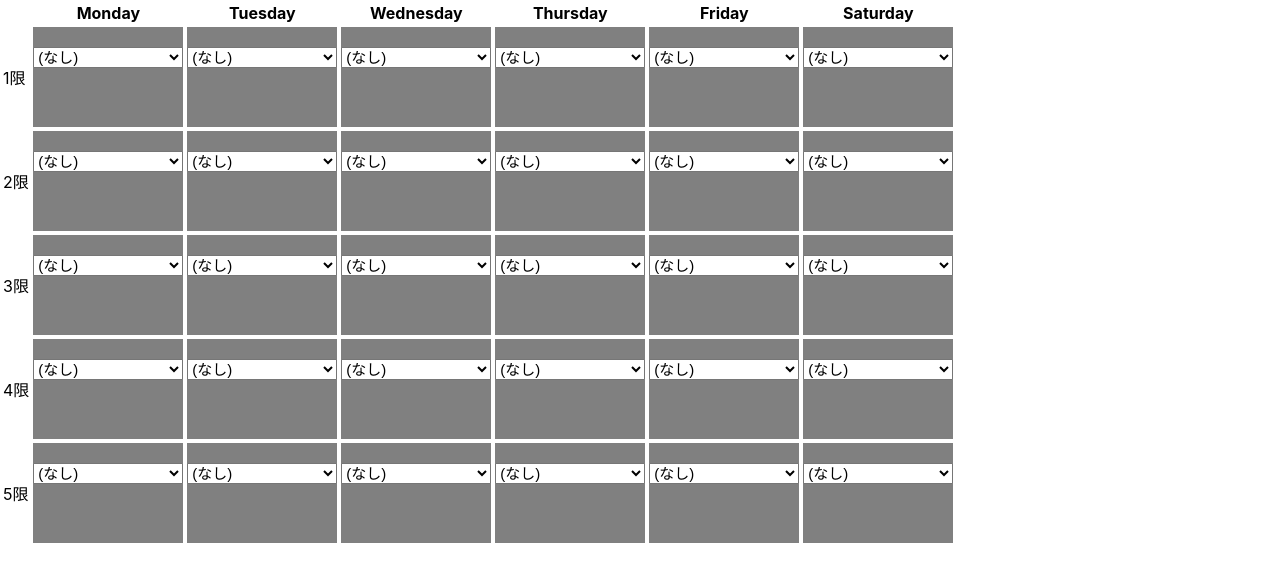
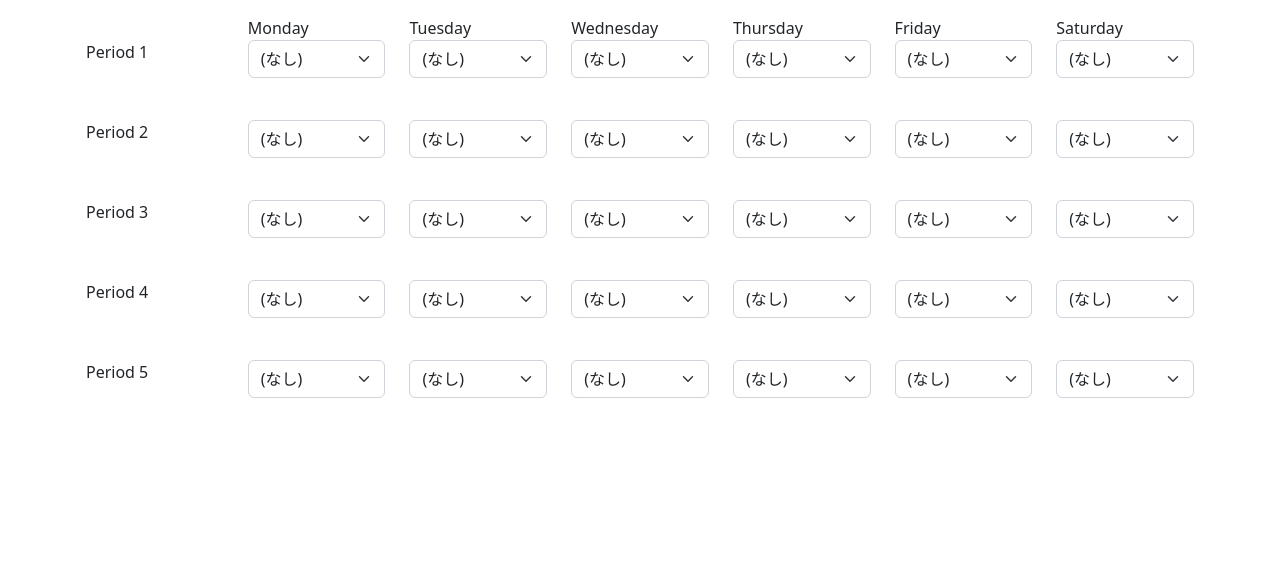
Before and after one commit to Kyo-s-s/sit_timetable, a React (Create React App) app: page / in a window 1280 px wide. Shown: the top 582 px of the page. Built offline with nearby package versions, Linux system fonts and the light colour scheme.

Commit message:
[Add] bootstrap

```diff
--- a/package.json
+++ b/package.json
@@ -10,7 +10,9 @@
     "@types/node": "^16.18.14",
     "@types/react": "^18.0.28",
     "@types/react-dom": "^18.0.11",
+    "bootstrap": "^5.2.3",
     "react": "^18.2.0",
+    "react-bootstrap": "^2.7.2",
     "react-dom": "^18.2.0",
     "react-scripts": "5.0.1",
     "typescript": "^4.9.5",
--- a/src/App.tsx
+++ b/src/App.tsx
@@ -1,11 +1,14 @@
 import React from 'react';
 import logo from './logo.svg';
 import './App.css';
+import 'bootstrap/dist/css/bootstrap.min.css';
 import { TimeTable } from './TimeTable/TimeTable';
 
 function App() {
   return (
-    <TimeTable />
+    <div className="mx-5">
+      <TimeTable />
+    </div>
   );
 }
 
--- a/src/TimeTable/TimeTable.tsx
+++ b/src/TimeTable/TimeTable.tsx
@@ -1,4 +1,8 @@
 import React from "react";
+import Table from 'react-bootstrap/Table';
+import { Container } from "react-bootstrap";
+import Col from "react-bootstrap/Col";
+import Row from "react-bootstrap/Row";
 import test from "../json/test.json"
 import { Lecture, lectureNone, Period, periodNum, toLecture, Week, weekNum } from "./Lecture";
 import { TimeTableCell } from "./TimeTableCell";
@@ -32,64 +36,33 @@ export class TimeTable extends React.Component {
     console.log(JSON.stringify(this.lecturesWeekTime));
   }
 
+
+
   render() {
     return (
-      <table>
-        <tr>
-          <th></th>
-          <th>Monday</th>
-          <th>Tuesday</th>
-          <th>Wednesday</th>
-          <th>Thursday</th>
-          <th>Friday</th>
-          <th>Saturday</th>
-        </tr>
-        <tr>
-          <td>1限</td>
-          <td><TimeTableCell lectures={this.lecturesWeekTime[Week.Monday][Period.Period1]} /></td>
-          <td><TimeTableCell lectures={this.lecturesWeekTime[Week.Tuesday][Period.Period1]} /></td>
-          <td><TimeTableCell lectures={this.lecturesWeekTime[Week.Wednesday][Period.Period1]} /></td>
-          <td><TimeTableCell lectures={this.lecturesWeekTime[Week.Thursday][Period.Period1]} /></td>
-          <td><TimeTableCell lectures={this.lecturesWeekTime[Week.Friday][Period.Period1]} /></td>
-          <td><TimeTableCell lectures={this.lecturesWeekTime[Week.Saturday][Period.Period1]} /></td>
-        </tr>
-        <tr>
-          <td>2限</td>
-          <td><TimeTableCell lectures={this.lecturesWeekTime[Week.Monday][Period.Period2]} /></td>
-          <td><TimeTableCell lectures={this.lecturesWeekTime[Week.Tuesday][Period.Period2]} /></td>
-          <td><TimeTableCell lectures={this.lecturesWeekTime[Week.Wednesday][Period.Period2]} /></td>
-          <td><TimeTableCell lectures={this.lecturesWeekTime[Week.Thursday][Period.Period2]} /></td>
-          <td><TimeTableCell lectures={this.lecturesWeekTime[Week.Friday][Period.Period2]} /></td>
-          <td><TimeTableCell lectures={this.lecturesWeekTime[Week.Saturday][Period.Period2]} /></td>
-        </tr>
-        <tr>
-          <td>3限</td>
-          <td><TimeTableCell lectures={this.lecturesWeekTime[Week.Monday][Period.Period3]} /></td>
-          <td><TimeTableCell lectures={this.lecturesWeekTime[Week.Tuesday][Period.Period3]} /></td>
-          <td><TimeTableCell lectures={this.lecturesWeekTime[Week.Wednesday][Period.Period3]} /></td>
-          <td><TimeTableCell lectures={this.lecturesWeekTime[Week.Thursday][Period.Period3]} /></td>
-          <td><TimeTableCell lectures={this.lecturesWeekTime[Week.Friday][Period.Period3]} /></td>
-          <td><TimeTableCell lectures={this.lecturesWeekTime[Week.Saturday][Period.Period3]} /></td>
-        </tr>
-        <tr>
-          <td>4限</td>
-          <td><TimeTableCell lectures={this.lecturesWeekTime[Week.Monday][Period.Period4]} /></td>
-          <td><TimeTableCell lectures={this.lecturesWeekTime[Week.Tuesday][Period.Period4]} /></td>
-          <td><TimeTableCell lectures={this.lecturesWeekTime[Week.Wednesday][Period.Period4]} /></td>
-          <td><TimeTableCell lectures={this.lecturesWeekTime[Week.Thursday][Period.Period4]} /></td>
-          <td><TimeTableCell lectures={this.lecturesWeekTime[Week.Friday][Period.Period4]} /></td>
-          <td><TimeTableCell lectures={this.lecturesWeekTime[Week.Saturday][Period.Period4]} /></td>
-        </tr>
-        <tr>
-          <td>5限</td>
-          <td><TimeTableCell lectures={this.lecturesWeekTime[Week.Monday][Period.Period5]} /></td>
-          <td><TimeTableCell lectures={this.lecturesWeekTime[Week.Tuesday][Period.Period5]} /></td>
-          <td><TimeTableCell lectures={this.lecturesWeekTime[Week.Wednesday][Period.Period5]} /></td>
-          <td><TimeTableCell lectures={this.lecturesWeekTime[Week.Thursday][Period.Period5]} /></td>
-          <td><TimeTableCell lectures={this.lecturesWeekTime[Week.Friday][Period.Period5]} /></td>
-          <td><TimeTableCell lectures={this.lecturesWeekTime[Week.Saturday][Period.Period5]} /></td>
-        </tr>
-      </table>
+      <Container className="p-3">
+        <Row>
+          {
+            ["", "Monday", "Tuesday", "Wednesday", "Thursday", "Friday", "Saturday"].map((item, _) => {
+              return <Col>{item}</Col>
+            })
+          }
+        </Row>
+        {
+          [Period.Period1, Period.Period2, Period.Period3, Period.Period4, Period.Period5].map((period, _) => {
+            return (
+              <Row>
+                <Col>{"Period " + period}</Col>
+                {
+                  [Week.Monday, Week.Tuesday, Week.Wednesday, Week.Thursday, Week.Friday, Week.Saturday].map((week, _) => {
+                    return <Col><TimeTableCell lectures={this.lecturesWeekTime[week][period]}/></Col>
+                  })
+                }
+              </Row>
+            )
+          })
+        }
+      </Container>
     );
   }
 }
--- a/src/TimeTable/TimeTableCell.tsx
+++ b/src/TimeTable/TimeTableCell.tsx
@@ -1,4 +1,5 @@
 import React from "react";
+import Form from "react-bootstrap/Form";
 import { Lecture } from "./Lecture"
 
 type TimeTableCellProps = {
@@ -14,16 +15,10 @@ export class TimeTableCell extends React.Component {
 
 	render() {
 		return (
-			<div style = {{
-				width: "150px",
-				height: "100px",
-				backgroundColor: "gray",
+			<div style={{
+				height: "80px",
 			}}>
-				<select style = {{
-					width: "100%",
-					margin: "20px 0px",
-					fontSize: "15px",
-				}}>
+				<Form.Select>
 					{
 						this.props.lectures.map((item, _) => {
 							return (
@@ -31,7 +26,7 @@ export class TimeTableCell extends React.Component {
 							)
 						})
 					}
-				</select>
+				</Form.Select>
 			</div>
 		)
 	}
```
Also changed, not shown: 1 other file (tests, documents, lock files or other folders).
